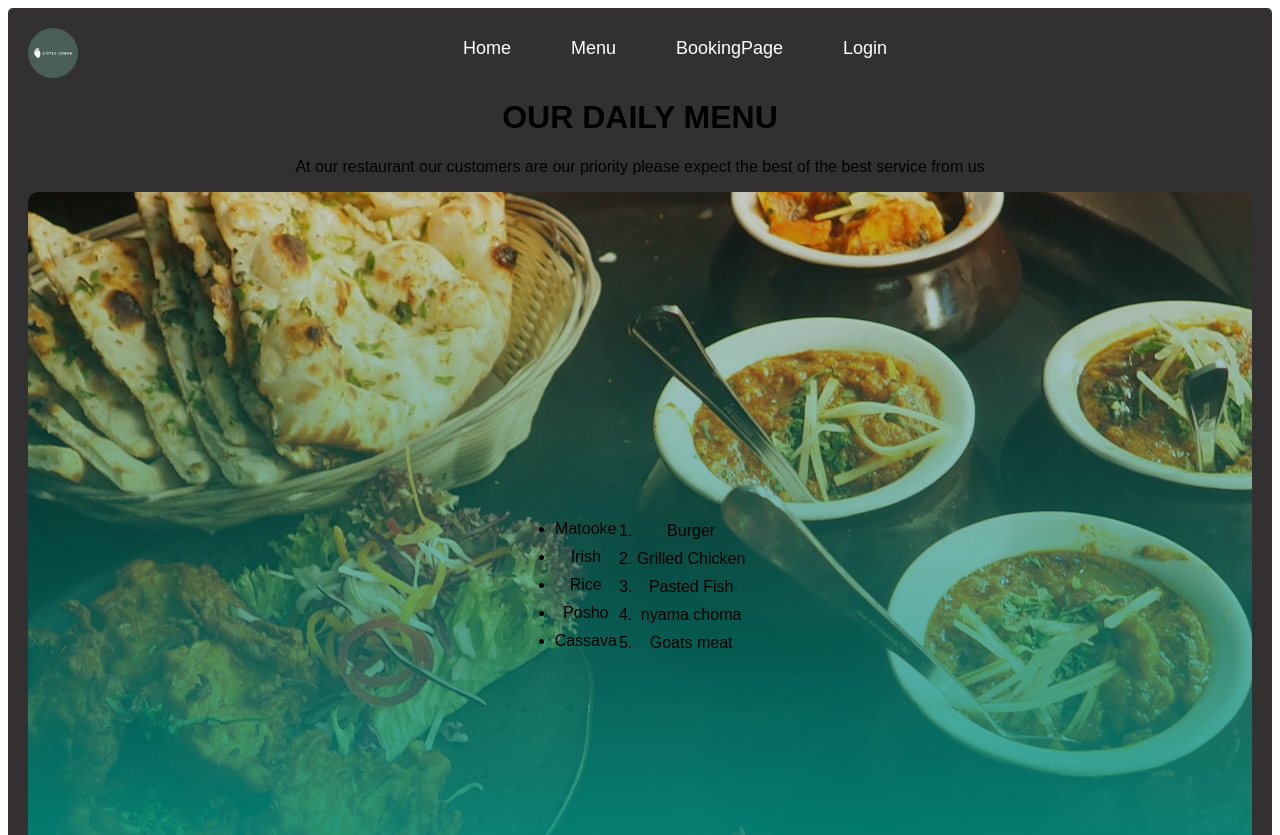
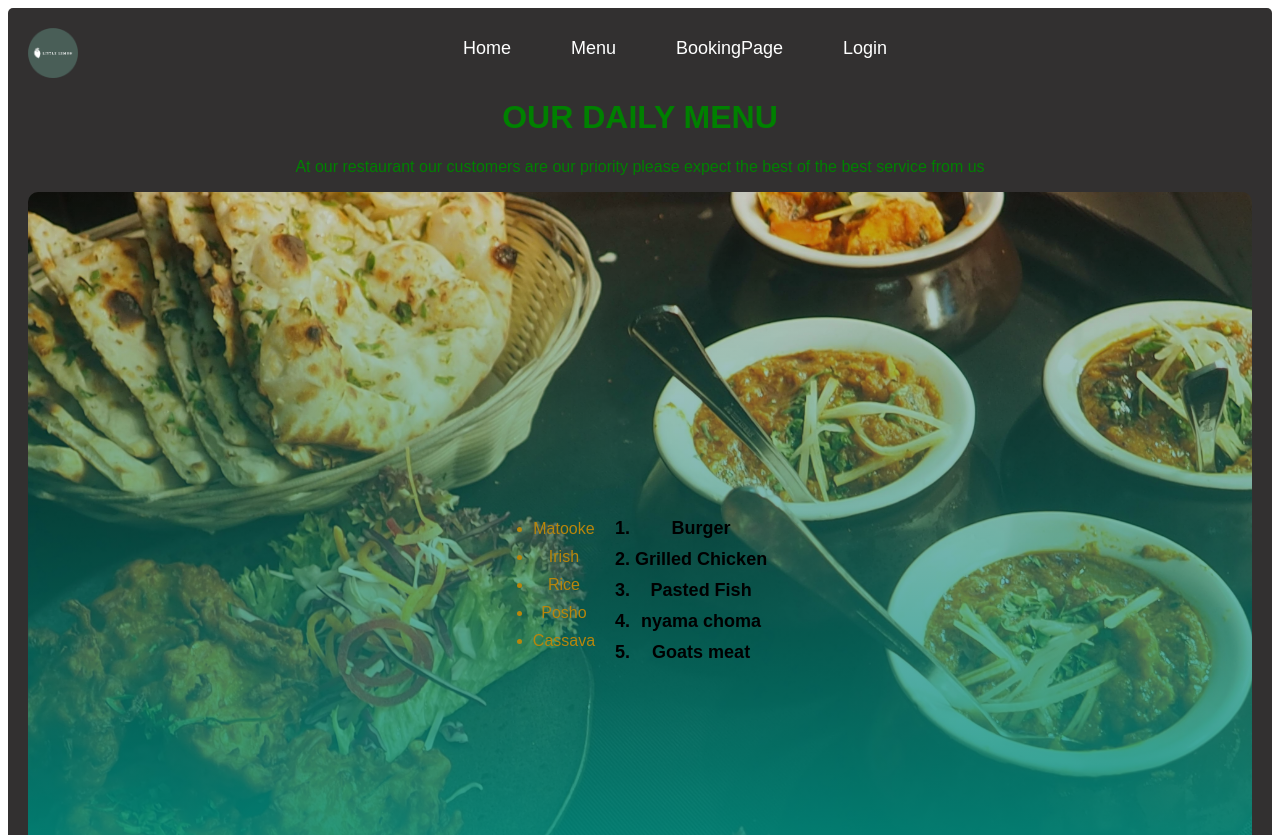
Before and after one commit to nawagirwacatherine/my-app, a React (Create React App) app: page /menu in a window 1280 px wide. Shown: the top 835 px of the page. Built offline with nearby package versions, Linux system fonts and the light colour scheme.

Commit message:
Added text and text design to the home page. added design to the menu as well

```diff
--- a/src/Home.js
+++ b/src/Home.js
@@ -29,7 +29,11 @@ function Home() {
     <>
 
 <div>
-      <h1>Welcome to the Home Page</h1>
+      <h1>Welcome to Little Lemon!</h1>
+      <p>
+Nestled in the heart of Kampala, Little Lemon is your go-to destination for fresh, vibrant, and flavorful dishes inspired by Mediterranean/Italian/Global, etc. cuisine. We’re passionate about using high-quality ingredients to create meals that are as beautiful as they are delicious, perfect for family gatherings, date nights, and friendly get-togethers. Come savor our warm, inviting atmosphere, where every meal feels like a celebration of great food, good company, and unforgettable flavors.
+
+</p>
     </div>
     <div className="background-style">
     </div>
--- a/src/Menu.js
+++ b/src/Menu.js
@@ -7,10 +7,10 @@ function Menu() {
         <>
         <div>
 
-            <h1>
+            <h1 className='heading'>
                 OUR DAILY MENU
             </h1>
-            <p>At our restaurant our customers are our priority please expect the
+            <p className='heading'>At our restaurant our customers are our priority please expect the
                 best of the best service from us
             </p>
             </div>
--- a/src/style.css
+++ b/src/style.css
@@ -52,6 +52,12 @@ input[type="submit"]:hover {
 form input, form select {
     margin-bottom: 15px;
   }
+  p{
+    color: rgb(3, 81, 81);
+  }
+  h1{
+    color: #3a722d;
+  }
 
 .heading {
     color: green;
@@ -74,19 +80,31 @@ form input, form select {
 
   .unordered-menu {
     list-style-type: disc; /* default for unordered lists */
-    margin-bottom: 20px; /* add spacing between the two lists */
+    margin-bottom: 20px;
+    padding-left: 20px;
+    color: darkgoldenrod;
+    /* add spacing between the two lists */
 }
 
-.ordered-menu {
-    list-style-type: decimal; /* default for ordered lists */
+.ordered-menu li {
+  font-size: 18px;
+  margin: 8px 0;
+  font-weight: bold;
 }
 
-.background-style ul, .background-style ol {
+/* .background-style ul, .background-style ol {
     padding-left: 20px; /* add some padding to align the list nicely */
-}
+
 
 .background-style li {
     margin-bottom: 10px; /* add space between list items */
+} */
+
+/* Additional styling for hover effects */
+.unordered-menu li:hover,
+.ordered-menu li:hover {
+    color: #007bff; /* Blue text on hover */
+    cursor: pointer;
 }
 
 .footer{
```
